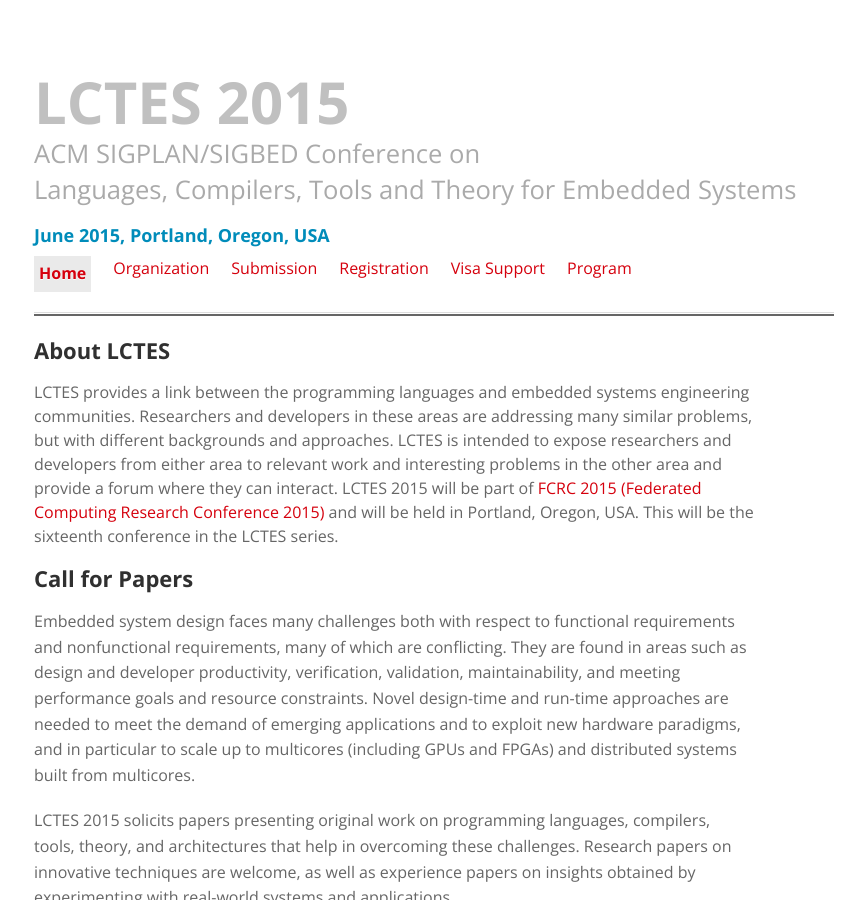
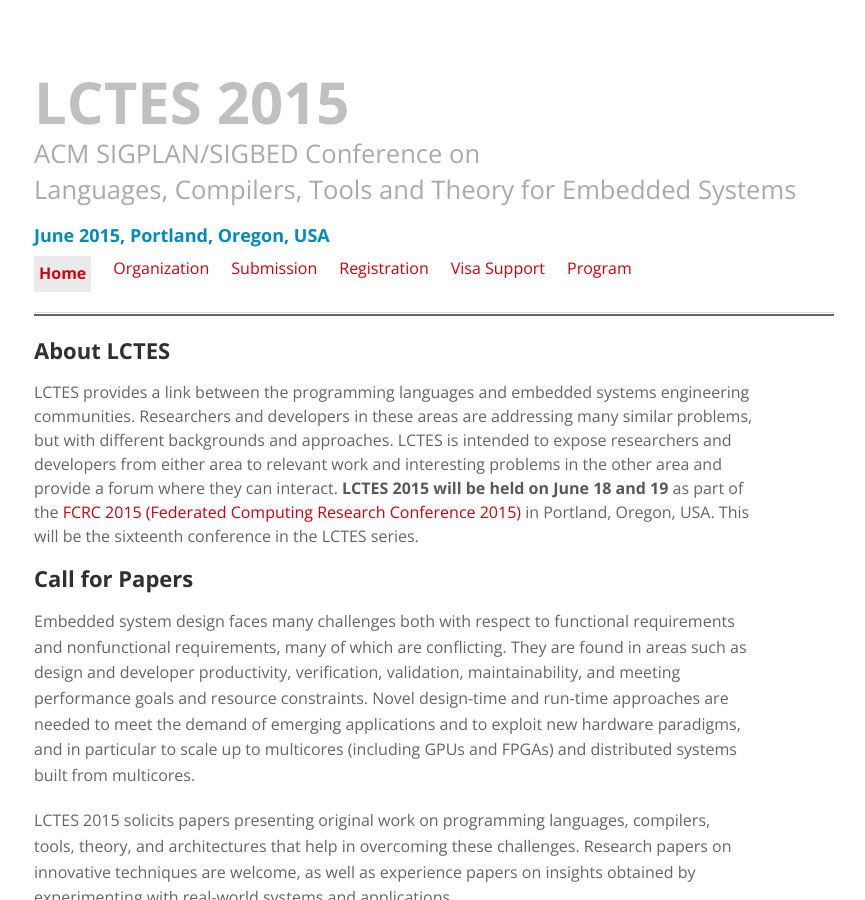
Before and after one commit to GSathish/lctes2015, a Jekyll site: the page built from index.html, in a window 1280 px wide and 900 px high. Shown: the whole window, without its empty margins (26-891 px from the left). Built offline with Jekyll 4.4.1, drawn with Linux system fonts in a browser that asks for light colours.

Commit message:
added dates

```diff
--- a/index.html
+++ b/index.html
@@ -9,7 +9,7 @@
 
 LCTES provides a link between the programming languages and embedded systems engineering communities. Researchers and developers in these areas are addressing many similar problems, but with different backgrounds and approaches. LCTES is intended to expose researchers and developers from either area to relevant work and interesting problems in the other area and provide a forum where they can interact.
 
-LCTES 2015 will be part of <a href="http://fcrc.acm.org/">FCRC 2015 (Federated Computing Research Conference 2015)</a> and will be held in Portland, Oregon, USA. This will be the sixteenth conference in the LCTES series.
+<strong>LCTES 2015 will be held on June 18 and 19</strong> as part of the <a href="http://fcrc.acm.org/">FCRC 2015 (Federated Computing Research Conference 2015)</a> in Portland, Oregon, USA. This will be the sixteenth conference in the LCTES series.
 
 <h2>Call for Papers</h2>
 
```
